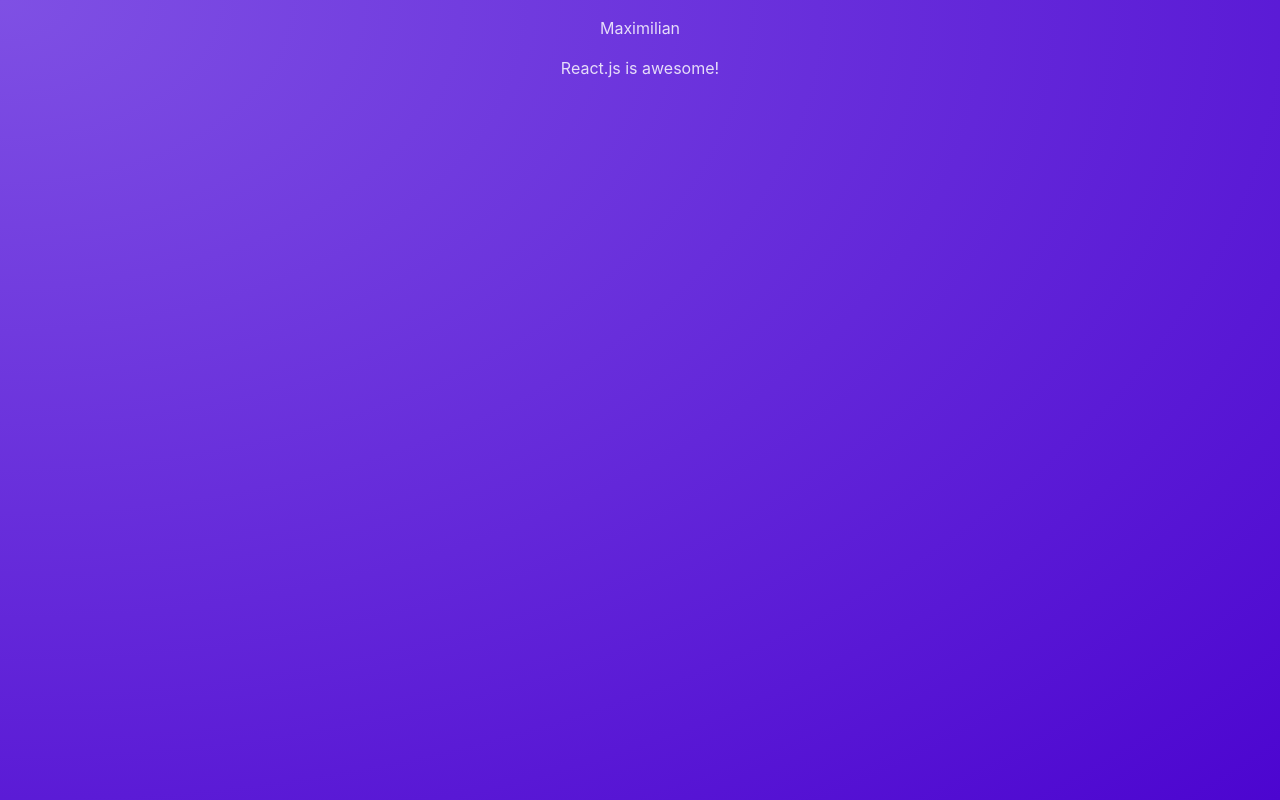
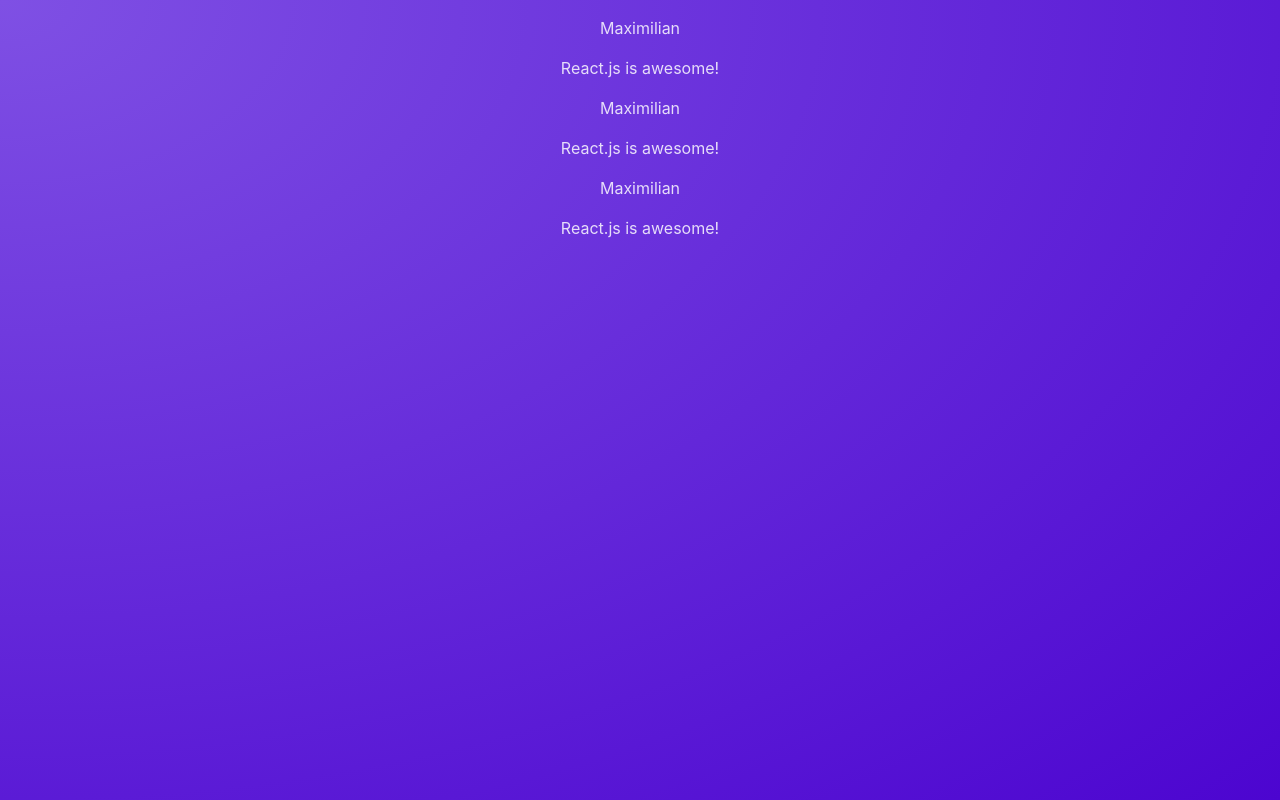
Before and after one commit to duddlfkd02/udemy-React, a React (Vite) app: page / in a window 1280 px wide. Built offline with nearby package versions, Linux system fonts and the light colour scheme.

Commit message:
동적으로 구현하기, 컴포넌트 재사용

```diff
--- a/src/App.jsx
+++ b/src/App.jsx
@@ -1,7 +1,13 @@
 import Post from './components/Post';
 
 function App() {
-  return <Post />;
+  return (
+    <main>
+      <Post />
+      <Post />
+      <Post />
+    </main>
+  );
 }
 
 export default App;
--- a/src/components/Post.jsx
+++ b/src/components/Post.jsx
@@ -1,7 +1,13 @@
+const names = ['Maximilian', 'Manuel'];
+
 function Post() {
+    const chosenName = Math.random() > 0.5 ? names[0] : names[1];
+
+
+
     return (
         <div>
-            <p>Maximilian</p>
+            <p>{chosenName}</p>
             <p>React.js is awesome!</p>
         </div>
     );
```
